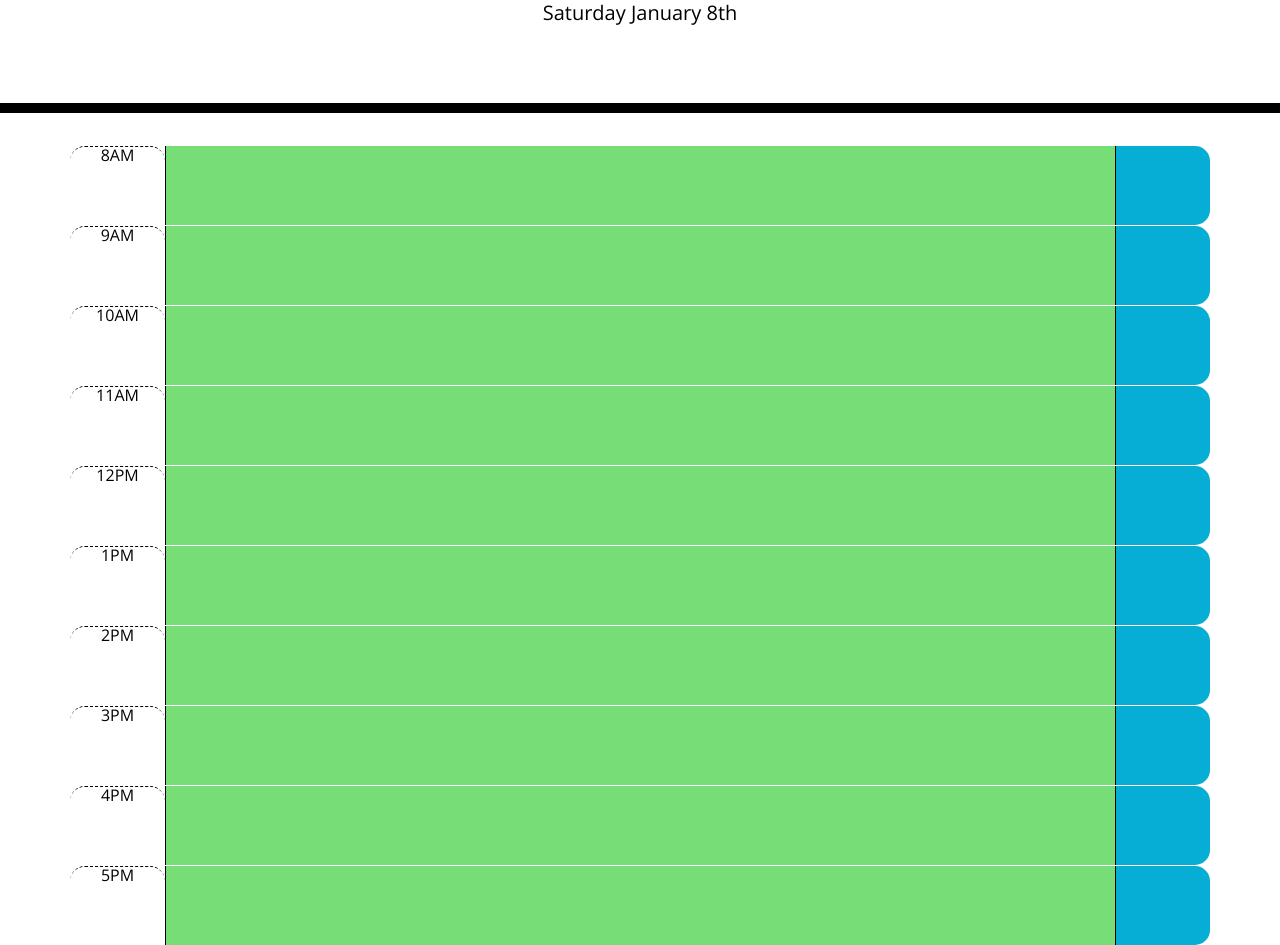
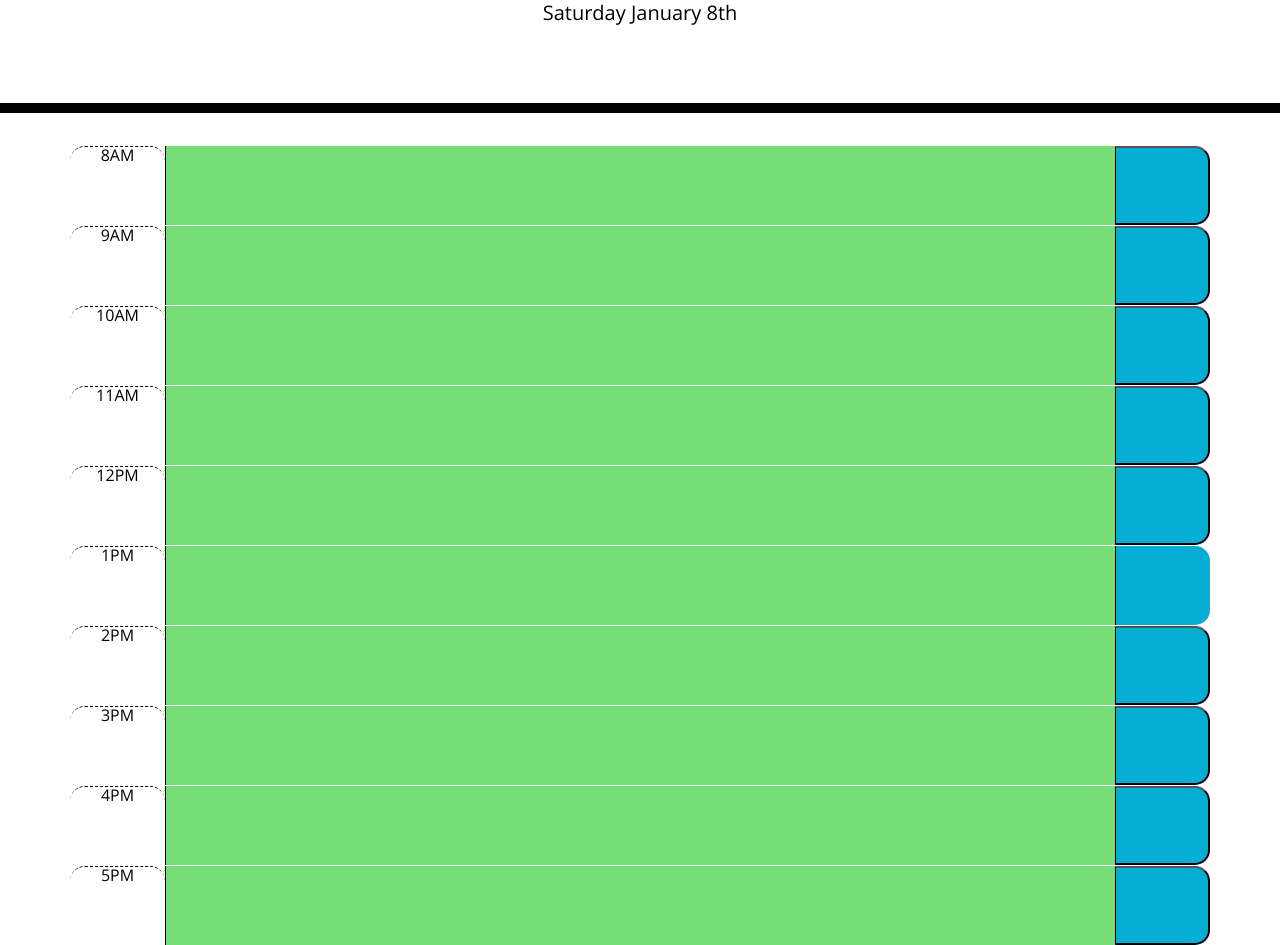
Before and after one commit to lauragupta/daily-scheduler, a plain HTML site: page index.html in a window 1280 px wide. Shown: the part 191-1136 px from the top of the page. Drawn offline with nearby package versions, Linux system fonts and the light colour scheme.

Commit message:
change divs to buttons in html and get buttonid and project info to console log with on click.

```diff
--- a/index.html
+++ b/index.html
@@ -33,52 +33,52 @@
       <div class="row">
           <div class="hour time-block col-1">8AM</div>
           <textarea class="col-10" data-id="8"></textarea>
-          <div class="saveBtn col-1"></div>
+          <button class="saveBtn col-1" data-id="8"></button>
       </div>
       <div class="row">
         <div class="hour time-block col-1">9AM</div>
         <textarea class="col-10" data-id="9"></textarea>
-        <div class="saveBtn col-1"></div>
+        <button class="saveBtn col-1" data-id="9"></button>
       </div>
       <div class="row">
         <div class="hour time-block col-1">10AM</div>
         <textarea class="col-10" data-id="10"></textarea>
-        <div class="saveBtn col-1"></div>
+        <button class="saveBtn col-1" data-id="10"></button>
       </div>
       <div class="row">
         <div class="hour time-block col-1">11AM</div>
         <textarea class="col-10" data-id="11"></textarea>
-        <div class="saveBtn col-1"></div>
+        <button class="saveBtn col-1" data-id="11"></button>
       </div>
       <div class="row">
         <div class="hour time-block col-1">12PM</div>
         <textarea class="col-10"  data-id="12"></textarea>
-        <div class="saveBtn col-1"></div>
+        <button class="saveBtn col-1" data-id="12"></button>
       </div>
       <div class="row">
         <div class="hour time-block col-1">1PM</div>
         <textarea class="col-10" data-id="13"></textarea>
-        <div class="saveBtn col-1"></div>
+        <div class="saveBtn col-1" data-id="13"></div>
       </div>
       <div class="row">
         <div class="hour time-block col-1">2PM</div>
         <textarea class="col-10" data-id="14"></textarea>
-        <div class="saveBtn col-1"></div>
+        <button class="saveBtn col-1" data-id="14"></button>
       </div>
       <div class="row">
         <div class="hour time-block col-1">3PM</div>
         <textarea class="col-10" data-id="15"></textarea>
-        <div class="saveBtn col-1"></div>
+        <button class="saveBtn col-1" data-id="15"></button>
       </div>
       <div class="row">
         <div class="hour time-block col-1">4PM</div>
         <textarea class="col-10" data-id="16"></textarea>
-        <div class="saveBtn col-1"></div>
+        <button class="saveBtn col-1" data-id="16"></button>
       </div>
       <div class="row">
         <div class="hour time-block col-1">5PM</div>
         <textarea class="col-10" data-id="17"></textarea>
-        <div class="saveBtn col-1"></div>
+        <button class="saveBtn col-1" data-id="17"></button>
       </div>
 
 
--- a/script.js
+++ b/script.js
@@ -5,6 +5,10 @@ function getDayAndTime() {
 }
 
 setInterval(getDayAndTime, 1000);
+
+function getProjects() {
+    var storedProjects = JSON.parse(localStorage.getItem(""))
+}
 
 function checkPastPresentFuture(i, textarea) {
     var $textarea = $(textarea);
@@ -22,3 +26,26 @@ function checkPastPresentFuture(i, textarea) {
 function changeHour() {
     $("textarea").each(checkPastPresentFuture);
 }
+
+function saveProject(event) {
+    var $clickedButton = $(event.target);
+    var buttonID = $clickedButton.data("id");
+    var savedProject = $clickedButton.prev().val();
+    // var currentProjects = {
+    //     8: project8,
+    //     9: project9,
+    //     10: project10,
+    //     11: project11,
+    //     12: project12,
+    //     13: project13,
+    //     14: project14,
+    //     15: project15,
+    //     16: project16,
+    //     17: project17,
+    // };
+    console.log(buttonID);
+    console.log(savedProject);
+
+}
+
+$(".saveBtn").on("click", saveProject);
```
